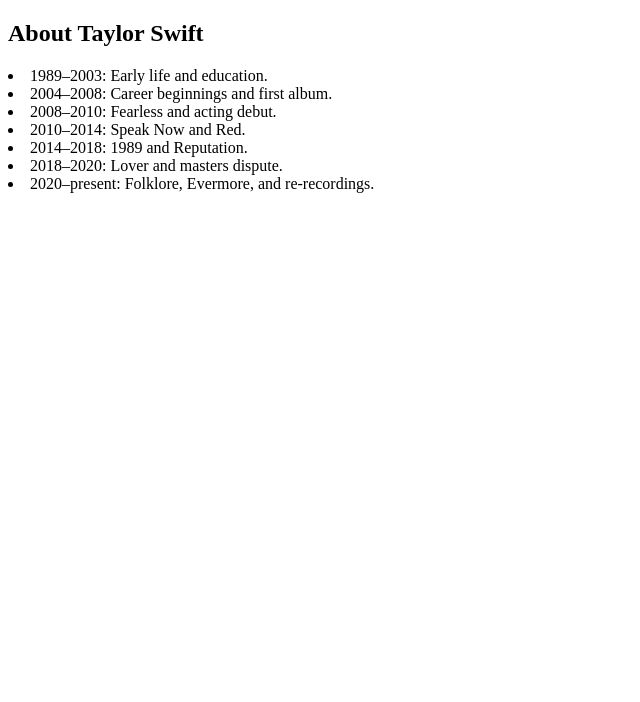
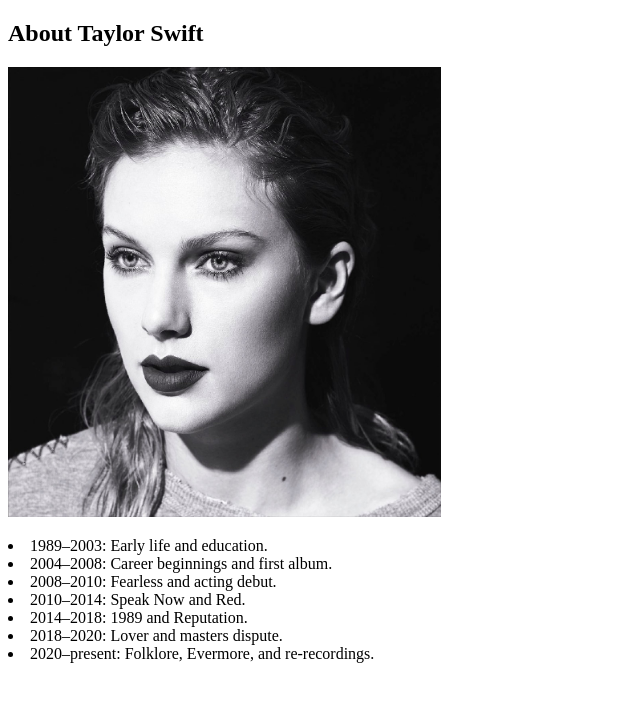
Before and after one commit to HongkangSun/ddp-ima, a plain HTML site: page my web.html in a window 1280 px wide. Shown: the whole page, without its empty margins (0-640 px from the left). Drawn offline with Linux system fonts and the light colour scheme.

Commit message:
Update my web.html

```diff
--- a/my web.html
+++ b/my web.html
@@ -6,6 +6,7 @@
 <title>Taylor Swift</title>
 	<main>
 		<h2>About Taylor Swift</h2>
+		<p><img src="WechatIMG233.jpeg"height="450px" width="433px"></p>
 			<li>1989–2003: Early life and education. </li>
 			<li>2004–2008: Career beginnings and first album. </li>
 			<li>2008–2010: Fearless and acting debut. </li>
```
